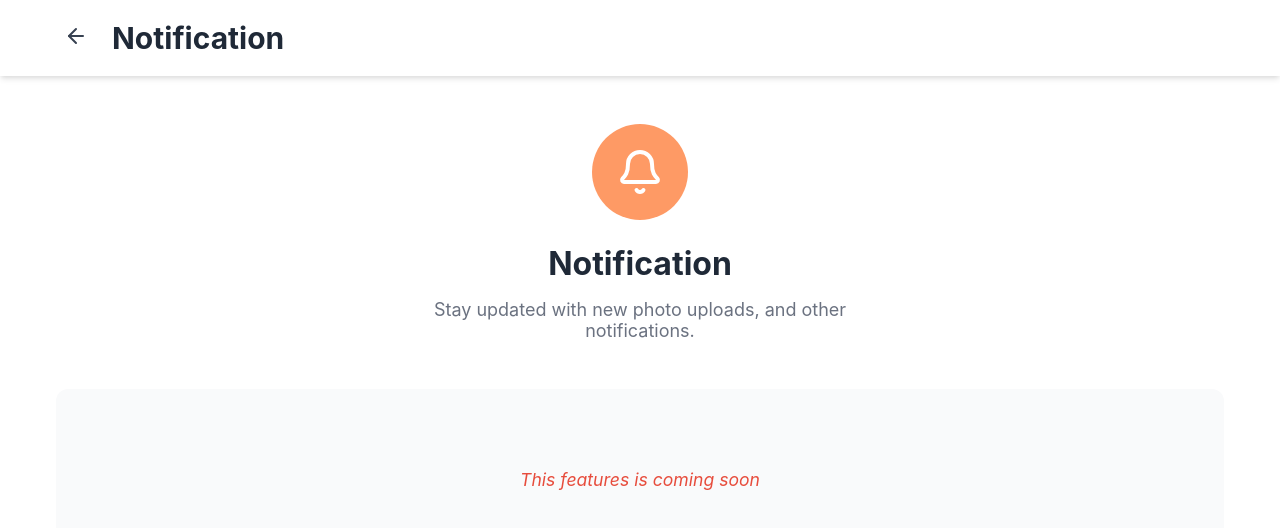
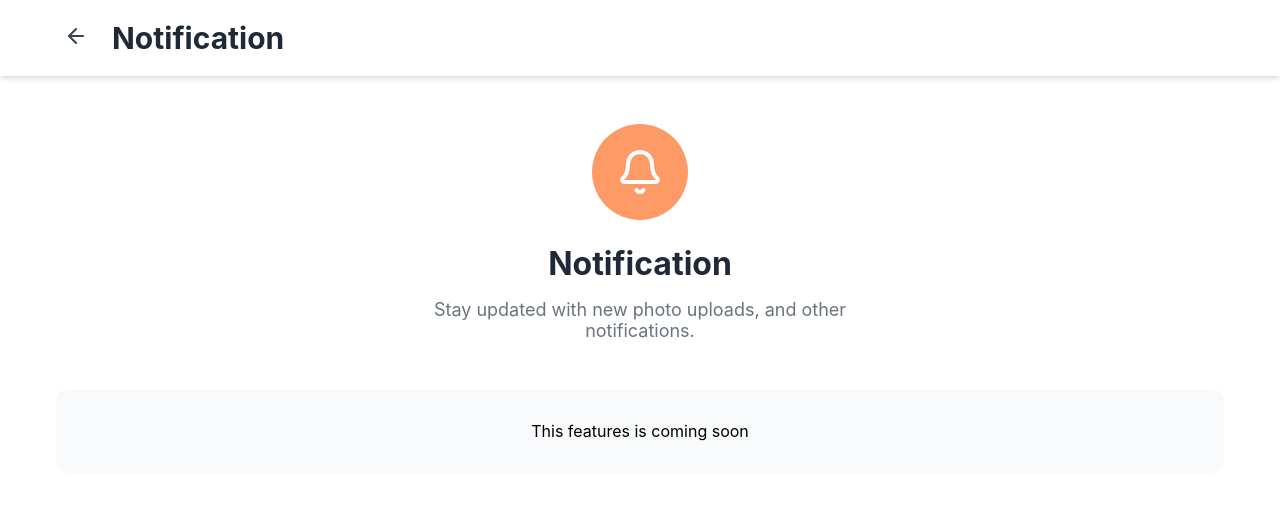
Before and after one commit to Emmanuel4503/BCC-Gallery-Front-end, a React (Vite) app: page /notification in a window 1280 px wide. Shown: the top 528 px of the page. Built offline with nearby package versions, Linux system fonts and the light colour scheme.

Commit message:
BCC Gallery

```diff
--- a/src/pages/NotificationPage.jsx
+++ b/src/pages/NotificationPage.jsx
@@ -27,7 +27,7 @@ function NotificationPage() {
           </p>
 
           <div className="page-placeholder">
-            <p className="placeholder-text">
+            <p >
               This features is coming soon
               {/* Notifications will be displayed here. You'll receive updates about new photos and church events! */}
             </p>
```
